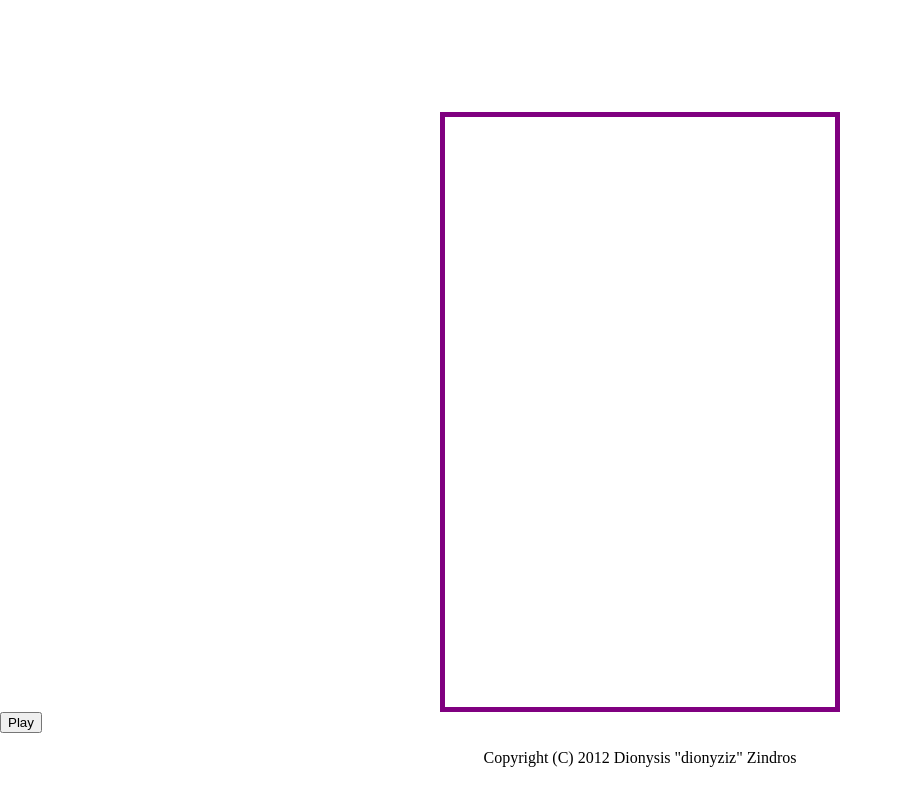
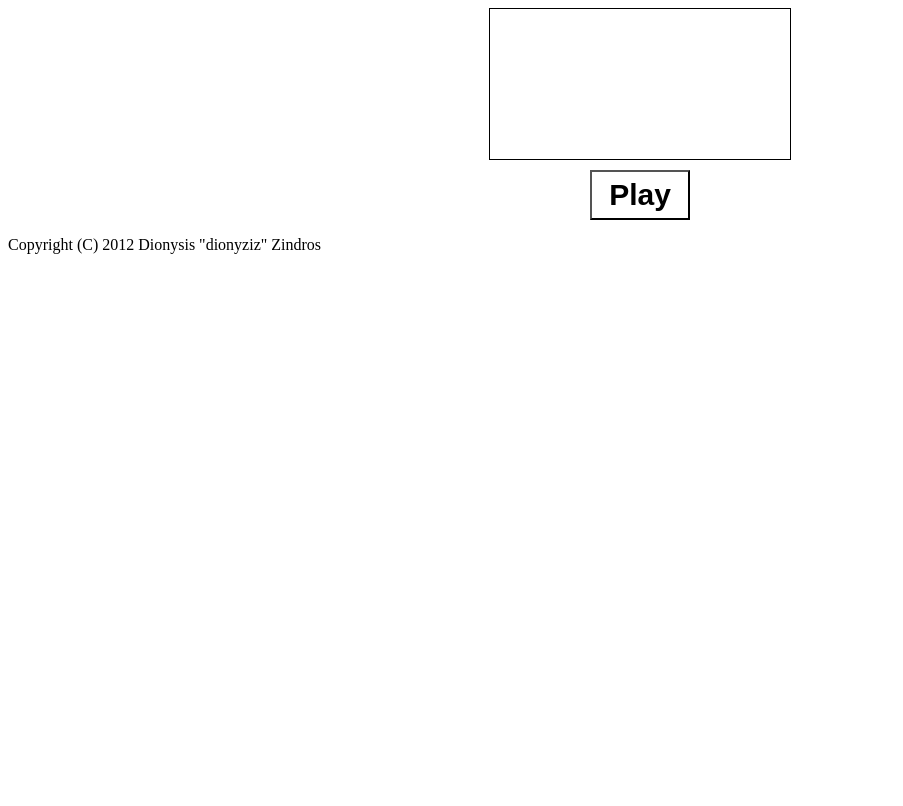
Before and after one commit to unohayato/tetris_js, a plain HTML site: page index.html in a window 1280 px wide. Shown: the whole page, without its empty margins (0-903 px from the left). Drawn offline with Linux system fonts and the light colour scheme.

Commit message:
Update style.css

```diff
--- a/style.css
+++ b/style.css
@@ -1,40 +1,19 @@
-* {
-  box-sizing: border-box;
-  overflow: hidden;
+
+canvas {
+  display: block;
+  margin: auto;
+  border: 1px solid black;
 }
 
-body {
-  width: 100vw;
-  height: 100vh;
-  margin: 7rem auto;
-
-
-}
-
-
-#canvas {
-  width: 400px;
-  height: 600px;
-  display: block;
-  margin: 0 auto;
-  border: 5px solid purple;
-}
-
-#play-button {
-  width: 400px;
+#playbutton {
+  width: 100px;
   height: 50px;
   display: block;
-  margin: 0 auto;
-  font-family: 'Courier New', Courier, monospace;
-  font-weight: 500;
-  font-size: 2rem;
-  background-color: palevioletred;
+  margin: auto;
+  margin-top: 10px;
+  font-family: Arial, sans-serif;
+  font-size: 30px;
+  font-weight: bold;
+  background-color: white;
   cursor: pointer;
-
-
-
 }
-
-p {
-  text-align: center;
-}
```
